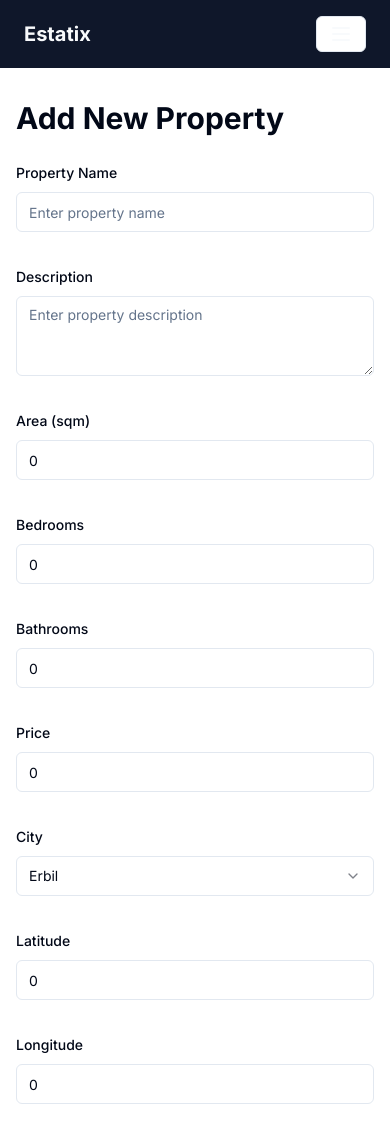
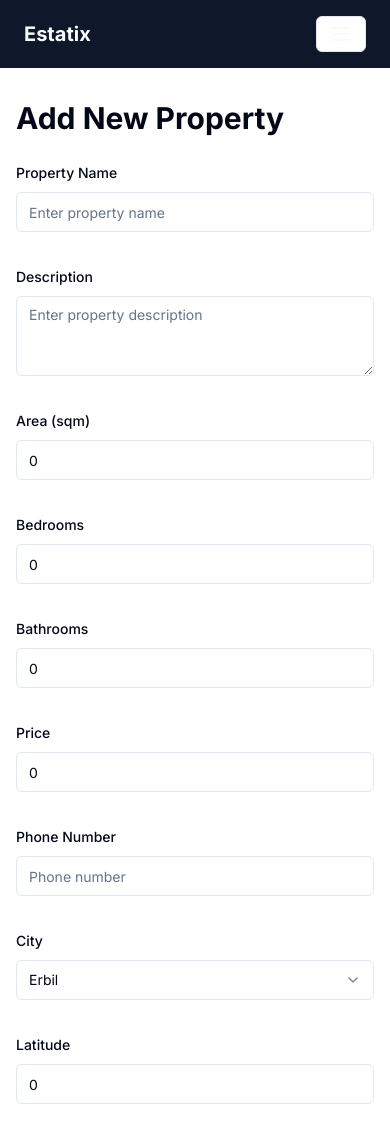
Before and after one commit to BrwaYaseen/estatix, a Next.js app: page /property/new in a window 390 px wide. Shown: the top 1134 px of the page. Built offline with nearby package versions, Linux system fonts and the light colour scheme.

Commit message:
adding phone number

```diff
--- a/src/app/(admin)/property/new/page.tsx
+++ b/src/app/(admin)/property/new/page.tsx
@@ -39,6 +39,7 @@ const propertySchema = z.object({
     .int()
     .positive("Number of bathrooms must be a positive integer"),
   price: z.number().positive("Price must be a positive number"),
+  phoneNumber: z.string().min(1, "Phone number is required"),
   city: z.enum(["erbil", "sulaymaniyah", "duhok", "halabja"]),
   latitude: z.number().min(-90).max(90),
   longitude: z.number().min(-180).max(180),
@@ -59,6 +60,7 @@ export default function NewPropertyPage() {
       bed: 0,
       bath: 0,
       price: 0,
+      phoneNumber: "",
       city: "erbil",
       latitude: 0,
       longitude: 0,
@@ -247,6 +249,19 @@ export default function NewPropertyPage() {
           />
           <FormField
             control={form.control}
+            name="phoneNumber"
+            render={({ field }) => (
+              <FormItem>
+                <FormLabel>Phone Number</FormLabel>
+                <FormControl>
+                  <Input placeholder="Phone number" {...field} />
+                </FormControl>
+                <FormMessage />
+              </FormItem>
+            )}
+          />
+          <FormField
+            control={form.control}
             name="city"
             render={({ field }) => (
               <FormItem>
--- a/src/app/(admin)/property/page.tsx
+++ b/src/app/(admin)/property/page.tsx
@@ -21,6 +21,7 @@ type Property = {
   area: number;
   bed: number;
   bath: number;
+  phoneNumber: string;
   price: number;
   city: string;
   latitude: number;
--- a/src/app/api/prop/route.ts
+++ b/src/app/api/prop/route.ts
@@ -56,6 +56,7 @@ export async function POST(request: Request) {
       "description",
       "area",
       "bed",
+      "phoneNumber",
       "bath",
       "price",
       "city",
```
